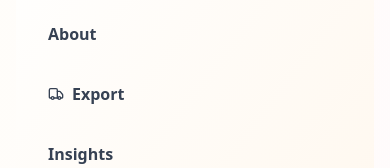
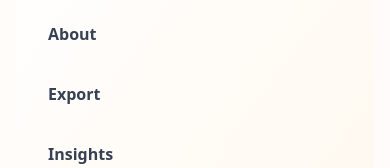
Before and after one commit to jitendraX360Marketing/ujjawal-farming, a Next.js app: page / in a window 390 px wide. Both pictures are taken after a click on the button 350 px from the left and 40 px from the top of the page. Shown: the part 208-376 px from the top of the page. Built offline with nearby package versions, Linux system fonts and the light colour scheme.

Commit message:
final push

```diff
--- a/components/layout/Navbar.js
+++ b/components/layout/Navbar.js
@@ -183,6 +183,12 @@ export default function Navbar() {
     return productData[activeCategoryInMenu] || productData.all;
   };
 
+  // Function to handle link clicks in mobile menu
+  const handleMobileLinkClick = () => {
+    setIsMenuOpen(false); // Close the mobile menu
+    window.scrollTo(0, 0); // Scroll to the top of the page
+  };
+
   return (
     <>
       {/* Rich Top Bar with Indian Touch */}
@@ -224,16 +230,16 @@ export default function Navbar() {
         <div className="max-w-7xl mx-auto px-4 relative z-10">
           <div className="flex justify-between items-center h-20">
             {/* Premium Logo */}
-            <div className="flex items-center space-x-4">
-              <Link href={"/"}>
+            <Link href={"/"}>
+              <div className="flex items-center space-x-4">
                 <Image
                   alt="Shri Shyam Logo"
                   src={"/images/logo-main.png"} // Make sure this path is correct
                   height={20}
                   width={200}
                 />
-              </Link>
-            </div>
+              </div>
+            </Link>
 
             {/* Professional Desktop Navigation */}
             <div className="hidden lg:flex items-center space-x-1">
@@ -415,6 +421,7 @@ export default function Navbar() {
                 <Link
                   href="/"
                   className="block px-4 py-3 text-gray-700 hover:text-orange-600 hover:bg-gradient-to-r hover:from-orange-50 hover:to-red-50 rounded-xl font-semibold transition-all duration-300 transform hover:scale-105"
+                  onClick={handleMobileLinkClick}
                 >
                   Home
                 </Link>
@@ -440,6 +447,7 @@ export default function Navbar() {
                         key={index}
                         href={category.href} // On mobile, clicking the category link takes you to the category page
                         className="block py-2 px-3 text-gray-600 hover:text-orange-600 hover:bg-orange-100 rounded-lg transition-colors duration-200"
+                        onClick={handleMobileLinkClick}
                       >
                         {category.name}
                       </Link>
@@ -447,6 +455,7 @@ export default function Navbar() {
                     <Link
                       href="/products"
                       className="block py-2 px-3 text-orange-600 hover:text-orange-700 hover:bg-orange-100 rounded-lg transition-colors duration-200 font-semibold"
+                      onClick={handleMobileLinkClick}
                     >
                       View All Products &rarr;
                     </Link>
@@ -456,6 +465,7 @@ export default function Navbar() {
                 <Link
                   href="/about"
                   className="block px-4 py-3 text-gray-700 hover:text-orange-600 hover:bg-gradient-to-r hover:from-orange-50 hover:to-red-50 rounded-xl font-semibold transition-all duration-300 transform hover:scale-105"
+                  onClick={handleMobileLinkClick}
                 >
                   About
                 </Link>
@@ -463,14 +473,15 @@ export default function Navbar() {
                 <Link
                   href="/export"
                   className="flex items-center space-x-2 px-4 py-3 text-gray-700 hover:text-orange-600 hover:bg-gradient-to-r hover:from-orange-50 hover:to-red-50 rounded-xl font-semibold transition-all duration-300 transform hover:scale-105"
+                  onClick={handleMobileLinkClick}
                 >
-                  <Truck className="w-4 h-4" />
-                  <span>Export</span>
+                  Export{" "}
                 </Link>
 
                 <Link
                   href="/insights"
                   className="block px-4 py-3 text-gray-700 hover:text-orange-600 hover:bg-gradient-to-r hover:from-orange-50 hover:to-red-50 rounded-xl font-semibold transition-all duration-300 transform hover:scale-105"
+                  onClick={handleMobileLinkClick}
                 >
                   Insights
                 </Link>
@@ -478,6 +489,7 @@ export default function Navbar() {
                 <Link
                   href="/contact"
                   className="block px-4 py-3 text-gray-700 hover:text-orange-600 hover:bg-gradient-to-r hover:from-orange-50 hover:to-red-50 rounded-xl font-semibold transition-all duration-300 transform hover:scale-105"
+                  onClick={handleMobileLinkClick}
                 >
                   Contact
                 </Link>
@@ -485,7 +497,10 @@ export default function Navbar() {
                 <Link href={"/contact"}>
                   <div className="pt-4">
                     {" "}
-                    <button className="w-full px-6 py-4 bg-gradient-to-r from-orange-500 via-orange-600 to-red-600 text-white font-bold rounded-2xl hover:from-orange-600 hover:via-orange-700 hover:to-red-700 transition-all duration-300 shadow-2xl transform hover:scale-105 hover:-translate-y-1">
+                    <button
+                      className="w-full px-6 py-4 bg-gradient-to-r from-orange-500 via-orange-600 to-red-600 text-white font-bold rounded-2xl hover:from-orange-600 hover:via-orange-700 hover:to-red-700 transition-all duration-300 shadow-2xl transform hover:scale-105 hover:-translate-y-1"
+                      onClick={handleMobileLinkClick}
+                    >
                       Get Quote
                     </button>
                   </div>
```
